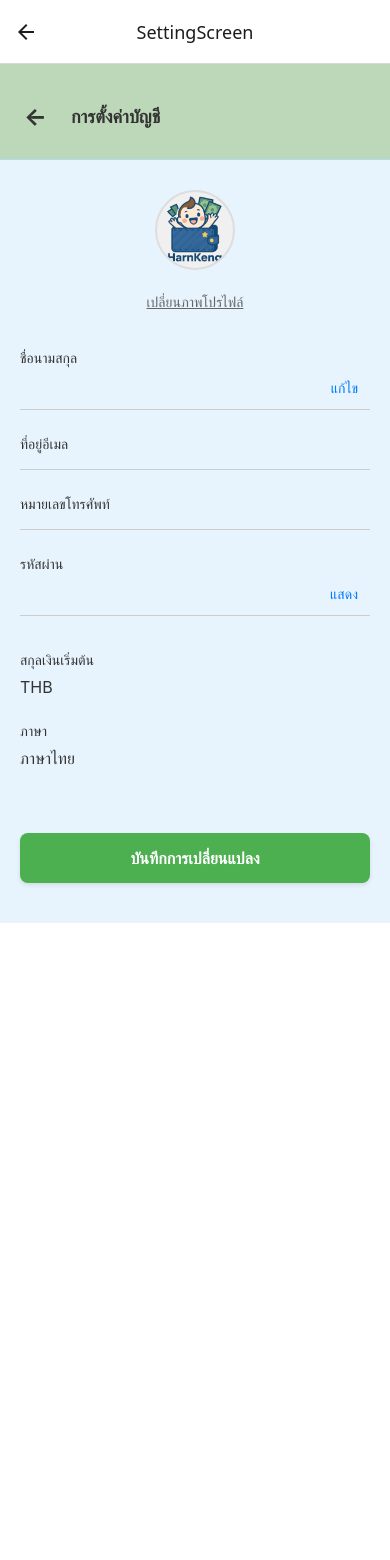
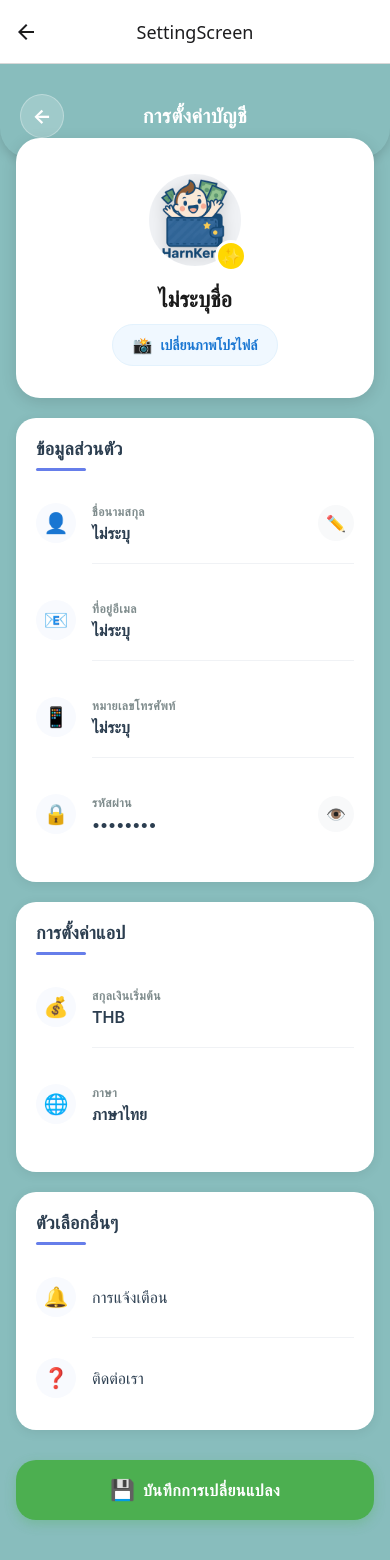
Before and after one commit to Natnichadumpling/React_Hankeng, a React Native app in the folder myapp/: screen /SettingScreen in a window 390 px wide. Before the commit the page ends 923 px from the top, so only its background shows below. Built offline with nearby package versions, Linux system fonts and the light colour scheme.

Commit message:
ปรับ ui หน้า SettingScreen

```diff
--- a/myapp/SettingScreen.js
+++ b/myapp/SettingScreen.js
@@ -8,7 +8,8 @@ import {
   StyleSheet,
   Dimensions,
   Platform,
-  TextInput
+  TextInput,
+  Animated
 } from 'react-native';
 import { useNavigation, useRoute } from '@react-navigation/native';
 import { supabase } from './supabaseClient';
@@ -18,6 +19,7 @@ const { width } = Dimensions.get('window');
 const SettingScreen = () => {
   const navigation = useNavigation();
   const route = useRoute();
+  const fadeAnim = new Animated.Value(0);
 
   const [currency, setCurrency] = useState('THB');
   const [language, setLanguage] = useState('ภาษาไทย');
@@ -29,10 +31,17 @@ const SettingScreen = () => {
   const [isEditingName, setIsEditingName] = useState(false);
 
   useEffect(() => {
-    console.log('Route params:', route.params); // Debugging log
+    // Fade in animation
+    Animated.timing(fadeAnim, {
+      toValue: 1,
+      duration: 800,
+      useNativeDriver: true,
+    }).start();
+
+    console.log('Route params:', route.params);
     if (route.params?.userData) {
       const { name, email, phone, password } = route.params.userData;
-      console.log('Received user data:', { name, email, phone, password }); // Debugging log
+      console.log('Received user data:', { name, email, phone, password });
       setSlipName(name || '');
       setEmail(email || '');
       setPhone(phone || '');
@@ -47,7 +56,7 @@ const SettingScreen = () => {
           }
 
           const userEmail = session?.user?.email;
-          console.log('User email from session:', userEmail); // Debugging log
+          console.log('User email from session:', userEmail);
 
           if (userEmail) {
             const { data, error } = await supabase
@@ -59,7 +68,7 @@ const SettingScreen = () => {
             if (error) {
               console.error('Error fetching user data:', error);
             } else if (data) {
-              console.log('Fetched user data:', data); // Debugging log
+              console.log('Fetched user data:', data);
               setSlipName(data.name || '');
               setEmail(data.email || '');
               setPhone(data.phone || '');
@@ -76,16 +85,59 @@ const SettingScreen = () => {
   }, [route.params]);
 
   const personalInfo = [
-    { label: 'ชื่อนามสกุล', value: slipName, isEditable: true },
-    { label: 'ที่อยู่อีเมล', value: email, isEditable: false },
-    { label: 'หมายเลขโทรศัพท์', value: phone, isEditable: false },
-    { label: 'รหัสผ่าน', value: password, isEditable: false },
+    { label: 'ชื่อนามสกุล', value: slipName, isEditable: true, icon: '👤' },
+    { label: 'ที่อยู่อีเมล', value: email, isEditable: false, icon: '📧' },
+    { label: 'หมายเลขโทรศัพท์', value: phone, isEditable: false, icon: '📱' },
+    { label: 'รหัสผ่าน', value: password, isEditable: false, icon: '🔒' },
   ];
 
   const appSettings = [
-    { label: 'สกุลเงินเริ่มต้น', value: currency, isEditable: false },
-    { label: 'ภาษา', value: language, isEditable: false },
+    { label: 'สกุลเงินเริ่มต้น', value: currency, isEditable: false, icon: '💰' },
+    { label: 'ภาษา', value: language, isEditable: false, icon: '🌐' },
   ];
+
+  const handleSave = async () => {
+    try {
+      console.log('Saving changes...', { slipName, email, phone });
+
+      // Get current session to get user email
+      const { data: { session }, error: sessionError } = await supabase.auth.getSession();
+      if (sessionError) {
+        console.error('Error fetching session:', sessionError);
+        alert('เกิดข้อผิดพลาดในการบันทึก กรุณาลองใหม่');
+        return;
+      }
+
+      const userEmail = session?.user?.email;
+      if (!userEmail) {
+        console.error('No user email found');
+        alert('ไม่พบข้อมูลผู้ใช้ กรุณาเข้าสู่ระบบใหม่');
+        return;
+      }
+
+      // Update user data in database
+      const { data, error } = await supabase
+        .from('users')
+        .update({
+          name: slipName,
+          phone: phone
+        })
+        .eq('email', userEmail)
+        .select();
+
+      if (error) {
+        console.error('Error updating user data:', error);
+        alert('เกิดข้อผิดพลาดในการบันทึกข้อมูล');
+      } else {
+        console.log('User data updated successfully:', data);
+        alert('บันทึกข้อมูลเรียบร้อยแล้ว');
+        setIsEditingName(false); // Exit edit mode after successful save
+      }
+    } catch (error) {
+      console.error('Error in handleSave:', error);
+      alert('เกิดข้อผิดพลาดที่ไม่คาดคิด');
+    }
+  };
 
   return (
     <View style={styles.container}>
@@ -93,90 +145,178 @@ const SettingScreen = () => {
         contentContainerStyle={styles.scrollContent}
         showsVerticalScrollIndicator={false}
       >
-        {/* Header */}
+        {/* Enhanced Header */}
+        <View style={styles.headerContainer}>
           <View style={styles.header}>
             <TouchableOpacity
               style={styles.backBtn}
               onPress={() => navigation.goBack()}
               activeOpacity={0.7}
             >
+              <View style={styles.backBtnIcon}>
                 <Text style={styles.backIcon}>←</Text>
+              </View>
             </TouchableOpacity>
             <Text style={styles.headerTitle}>การตั้งค่าบัญชี</Text>
+            <View style={styles.headerSpacer} />
+          </View>
         </View>
 
-        {/* Profile Section */}
+        <Animated.View style={[styles.animatedContent, { opacity: fadeAnim }]}>
+          {/* Enhanced Profile Section */}
+          <View style={styles.profileCard}>
             <View style={styles.profileSection}>
               <View style={styles.avatarContainer}>
                 <Image
                   source={require('./assets/images/logo.png')}
                   style={styles.avatar}
                 />
+                <View style={styles.avatarBadge}>
+                  <Text style={styles.avatarBadgeIcon}>✨</Text>
                 </View>
+              </View>
+              <Text style={styles.profileName}>{slipName || 'ไม่ระบุชื่อ'}</Text>
               <TouchableOpacity style={styles.changePhotoBtn} activeOpacity={0.8}>
+                <Text style={styles.changePhotoIcon}>📸</Text>
                 <Text style={styles.changePhotoText}>เปลี่ยนภาพโปรไฟล์</Text>
               </TouchableOpacity>
             </View>
+          </View>
 
           {/* Personal Information Section */}
-        <View style={styles.sectionContainer}>
+          <View style={styles.sectionCard}>
+            <View style={styles.sectionHeader}>
+              <Text style={styles.sectionTitle}>ข้อมูลส่วนตัว</Text>
+              <View style={styles.sectionTitleLine} />
+            </View>
             {personalInfo.map((item, index) => (
               <View key={index} style={styles.fieldContainer}>
+                <View style={styles.fieldRow}>
+                  <View style={styles.fieldLeft}>
+                    <View style={styles.iconContainer}>
+                      <Text style={styles.fieldIcon}>{item.icon}</Text>
+                    </View>
+                    <View style={styles.fieldContent}>
                       <Text style={styles.fieldLabel}>{item.label}</Text>
-              <View style={styles.inputRow}>
+                      <View style={styles.inputContainer}>
                         {item.isEditable && item.label === 'ชื่อนามสกุล' ? (
                           isEditingName ? (
                             <TextInput
-                      style={styles.fieldValue}
+                              style={[styles.fieldValue, styles.editableInput]}
                               value={slipName}
                               onChangeText={setSlipName}
+                              placeholder="กรุณาใส่ชื่อ-นามสกุล"
+                              placeholderTextColor="#999"
                             />
                           ) : (
-                    <Text style={styles.fieldValue}>{slipName}</Text>
+                            <Text style={styles.fieldValue}>{slipName || 'ไม่ระบุ'}</Text>
                           )
+                        ) : item.label === 'รหัสผ่าน' ? (
+                          <Text style={styles.fieldValue}>
+                            {showPassword ? item.value : '••••••••'}
+                          </Text>
                         ) : (
-                  <Text style={styles.fieldValue}>{item.value}</Text>
+                          <Text style={styles.fieldValue}>{item.value || 'ไม่ระบุ'}</Text>
                         )}
+                      </View>
+                    </View>
+                  </View>
+                  <View style={styles.actionContainer}>
                     {item.label === 'ชื่อนามสกุล' && (
                       <TouchableOpacity
-                    style={styles.editBtn}
+                        style={[styles.actionBtn, isEditingName && styles.saveBtn]}
                         activeOpacity={0.7}
                         onPress={() => setIsEditingName(!isEditingName)}
                       >
-                    <Text style={styles.editText}>{isEditingName ? 'บันทึก' : 'แก้ไข'}</Text>
+                        <Text style={[styles.actionText, isEditingName && styles.saveText]}>
+                          {isEditingName ? '💾' : '✏️'}
+                        </Text>
                       </TouchableOpacity>
                     )}
                     {item.label === 'รหัสผ่าน' && (
                       <TouchableOpacity
-                    style={styles.showPasswordBtn}
+                        style={styles.actionBtn}
                         onPress={() => setShowPassword(!showPassword)}
                         activeOpacity={0.7}
                       >
-                    <Text style={styles.showPasswordText}>{showPassword ? 'ซ่อน' : 'แสดง'}</Text>
+                        <Text style={styles.actionText}>{showPassword ? '🙈' : '👁️'}</Text>
                       </TouchableOpacity>
                     )}
                   </View>
+                </View>
+                {index < personalInfo.length - 1 && <View style={styles.divider} />}
               </View>
             ))}
           </View>
 
           {/* App Settings Section */}
-        <View style={styles.sectionContainer}>
+          <View style={styles.sectionCard}>
+            <View style={styles.sectionHeader}>
+              <Text style={styles.sectionTitle}>การตั้งค่าแอป</Text>
+              <View style={styles.sectionTitleLine} />
+            </View>
             {appSettings.map((item, index) => (
               <View key={index} style={styles.fieldContainer}>
+                <TouchableOpacity style={styles.fieldRow} activeOpacity={0.7} onPress={() => navigation.navigate('Setting2Screen')}>
+                  <View style={styles.fieldLeft}>
+                    <View style={styles.iconContainer}>
+                      <Text style={styles.fieldIcon}>{item.icon}</Text>
+                    </View>
+                    <View style={styles.fieldContent}>
                       <Text style={styles.fieldLabel}>{item.label}</Text>
                       <Text style={styles.fieldValue}>{item.value}</Text>
+                    </View>
+                  </View>
+                  <View style={styles.actionContainer}>
+                  </View>
+                </TouchableOpacity>
+                {index < appSettings.length - 1 && <View style={styles.divider} />}
               </View>
             ))}
           </View>
 
-        {/* Save Button */}
+          {/* Additional Options */}
+          <View style={styles.sectionCard}>
+            <View style={styles.sectionHeader}>
+              <Text style={styles.sectionTitle}>ตัวเลือกอื่นๆ</Text>
+              <View style={styles.sectionTitleLine} />
+            </View>
             <TouchableOpacity
-          style={styles.saveBtn}
+              style={styles.fieldRow}
+              activeOpacity={0.7}
+              onPress={() => navigation.navigate('Setting2Screen')}
+            >
+              <View style={styles.fieldLeft}>
+                <View style={styles.iconContainer}>
+                  <Text style={styles.fieldIcon}>🔔</Text>
+                </View>
+                <Text style={styles.optionLabel}>การแจ้งเตือน</Text>
+              </View>
+            </TouchableOpacity>
+            <View style={styles.divider} />
+            <TouchableOpacity style={styles.fieldRow} activeOpacity={0.7}
+            onPress={() => navigation.navigate('Home4Screen')}>
+              <View style={styles.fieldLeft}>
+                <View style={styles.iconContainer}>
+                  <Text style={styles.fieldIcon}>❓</Text>
+                </View>
+                <Text style={styles.optionLabel}>ติดต่อเรา</Text>
+              </View>
+            </TouchableOpacity>
+          </View>
+
+          {/* Enhanced Save Button */}
+          <TouchableOpacity
+            style={styles.saveButton}
             activeOpacity={0.8}
+            onPress={handleSave}
           >
-          <Text style={styles.saveBtnText}>บันทึกการเปลี่ยนแปลง</Text>
+            <View style={styles.saveButtonContent}>
+              <Text style={styles.saveButtonIcon}>💾</Text>
+              <Text style={styles.saveButtonText}>บันทึกการเปลี่ยนแปลง</Text>
+            </View>
           </TouchableOpacity>
+        </Animated.View>
       </ScrollView>
     </View>
   );
@@ -185,141 +325,276 @@ const SettingScreen = () => {
 const styles = StyleSheet.create({
   container: {
     flex: 1,
-    backgroundColor: '#E8F4FD', // Light blue background
+    backgroundColor: '#88bdbdff',
   },
   scrollContent: {
     paddingBottom: 40,
   },
+  headerContainer: {
+    backgroundColor: 'linear-gradient(135deg, #667eea 0%, #764ba2 100%)',
+    paddingTop: Platform.OS === 'ios' ? 50 : 30,
+    paddingBottom: 20,
+    borderBottomLeftRadius: 30,
+    borderBottomRightRadius: 30,
+    elevation: 8,
+    shadowColor: '#000',
+    shadowOffset: { width: 0, height: 4 },
+    shadowOpacity: 0.15,
+    shadowRadius: 12,
+  },
   header: {
     flexDirection: 'row',
     alignItems: 'center',
-    paddingHorizontal: 16,
-    paddingTop: Platform.OS === 'ios' ? 50 : 30,
-    paddingBottom: 20,
-    backgroundColor: '#bcd8b8ff', // เปลี่ยนเป็นสีเขียวอ่อน
-    borderBottomWidth: 1,
-    borderBottomColor: '#B3D9F2',
+    paddingHorizontal: 20,
+    justifyContent: 'space-between',
   },
   backBtn: {
-    padding: 8,
-    marginRight: 16,
+    width: 44,
+    height: 44,
+  },
+  backBtnIcon: {
+    width: 44,
+    height: 44,
+    borderRadius: 22,
+    backgroundColor: 'rgba(255, 255, 255, 0.2)',
+    alignItems: 'center',
+    justifyContent: 'center',
+    borderWidth: 1,
+    borderColor: 'rgba(255, 255, 255, 0.3)',
   },
   backIcon: {
-    fontSize: 24,
-    color: '#333',
+    fontSize: 20,
+    color: '#FFFFFF',
     fontWeight: 'bold',
   },
   headerTitle: {
-    fontSize: 18,
-    fontWeight: '600',
-    color: '#333',
+    fontSize: 20,
+    fontWeight: 'bold',
+    color: '#FFFFFF',
+    textAlign: 'center',
+    letterSpacing: 0.5,
+  },
+  headerSpacer: {
+    width: 44,
+  },
+  animatedContent: {
     flex: 1,
+  },
+  profileCard: {
+    backgroundColor: '#FFFFFF',
+    marginHorizontal: 16,
+    marginTop: -20,
+    borderRadius: 24,
+    elevation: 8,
+    shadowColor: '#000',
+    shadowOffset: { width: 0, height: 4 },
+    shadowOpacity: 0.12,
+    shadowRadius: 16,
   },
   profileSection: {
     alignItems: 'center',
-    paddingVertical: 30,
-    paddingHorizontal: 20,
-    backgroundColor: '#E8F4FD',
+    paddingVertical: 32,
+    paddingHorizontal: 24,
   },
   avatarContainer: {
-    marginBottom: 15,
+    position: 'relative',
+    marginBottom: 16,
   },
   avatar: {
-    width: 80,
-    height: 80,
-    borderRadius: 40,
-    backgroundColor: '#F0F0F0',
-    borderWidth: 2,
-    borderColor: '#DDD',
+    width: 100,
+    height: 100,
+    borderRadius: 50,
+    backgroundColor: '#F0F2F5',
+    borderWidth: 4,
+    borderColor: '#FFFFFF',
+    elevation: 6,
+    shadowColor: '#000',
+    shadowOffset: { width: 0, height: 3 },
+    shadowOpacity: 0.15,
+    shadowRadius: 8,
+  },
+  avatarBadge: {
+    position: 'absolute',
+    bottom: -2,
+    right: -2,
+    width: 32,
+    height: 32,
+    borderRadius: 16,
+    backgroundColor: '#FFD700',
+    alignItems: 'center',
+    justifyContent: 'center',
+    borderWidth: 3,
+    borderColor: '#FFFFFF',
+    elevation: 4,
+  },
+  avatarBadgeIcon: {
+    fontSize: 16,
+  },
+  profileName: {
+    fontSize: 22,
+    fontWeight: 'bold',
+    color: '#1A1A1A',
+    marginBottom: 12,
   },
   changePhotoBtn: {
+    flexDirection: 'row',
+    alignItems: 'center',
+    backgroundColor: '#F0F8FF',
     paddingHorizontal: 20,
-    paddingVertical: 8,
+    paddingVertical: 10,
+    borderRadius: 25,
+    borderWidth: 1,
+    borderColor: '#E3F2FD',
+  },
+  changePhotoIcon: {
+    fontSize: 16,
+    marginRight: 8,
   },
   changePhotoText: {
-    color: '#666',
+    color: '#1976D2',
     fontSize: 14,
-    textDecorationLine: 'underline',
+    fontWeight: '600',
   },
-  sectionContainer: {
-    paddingHorizontal: 20,
-    marginBottom: 10,
+  sectionCard: {
+    backgroundColor: '#FFFFFF',
+    marginHorizontal: 16,
+    marginTop: 20,
+    borderRadius: 20,
+    padding: 20,
+    elevation: 4,
+    shadowColor: '#000',
+    shadowOffset: { width: 0, height: 2 },
+    shadowOpacity: 0.08,
+    shadowRadius: 12,
+  },
+  sectionHeader: {
+    marginBottom: 20,
+  },
+  sectionTitle: {
+    fontSize: 18,
+    fontWeight: 'bold',
+    color: '#2C3E50',
+    marginBottom: 8,
+    letterSpacing: 0.3,
+  },
+  sectionTitleLine: {
+    height: 3,
+    backgroundColor: '#667eea',
+    borderRadius: 2,
+    width: 50,
   },
   fieldContainer: {
-    marginBottom: 25,
+    marginBottom: 16,
   },
-  fieldLabel: {
-    fontSize: 14,
-    color: '#333',
-    marginBottom: 8,
-    fontWeight: '500',
-  },
-  inputRow: {
+  fieldRow: {
     flexDirection: 'row',
     alignItems: 'center',
     justifyContent: 'space-between',
-    borderBottomWidth: 1,
-    borderBottomColor: '#CCC',
-    paddingBottom: 8,
+    paddingVertical: 12,
+  },
+  fieldLeft: {
+    flexDirection: 'row',
+    alignItems: 'center',
+    flex: 1,
+  },
+  iconContainer: {
+    width: 40,
+    height: 40,
+    borderRadius: 20,
+    backgroundColor: '#F8FAFE',
+    alignItems: 'center',
+    justifyContent: 'center',
+    marginRight: 16,
+  },
+  fieldIcon: {
+    fontSize: 20,
+  },
+  fieldContent: {
+    flex: 1,
+  },
+  fieldLabel: {
+    fontSize: 12,
+    color: '#7F8C8D',
+    marginBottom: 4,
+    fontWeight: '600',
+    textTransform: 'uppercase',
+    letterSpacing: 0.5,
+  },
+  inputContainer: {
+    flex: 1,
   },
   fieldValue: {
     fontSize: 16,
-    color: '#333',
-    flex: 1,
+    color: '#2C3E50',
+    fontWeight: '600',
   },
-  editBtn: {
-    paddingHorizontal: 12,
+  editableInput: {
+    borderBottomWidth: 1,
+    borderBottomColor: '#E3F2FD',
     paddingVertical: 4,
   },
-  editText: {
-    color: '#007AFF',
-    fontSize: 14,
-    fontWeight: '500',
+  actionContainer: {
+    marginLeft: 12,
   },
-  showPasswordBtn: {
-    paddingHorizontal: 12,
-    paddingVertical: 4,
-  },
-  showPasswordText: {
-    color: '#007AFF',
-    fontSize: 14,
-    fontWeight: '500',
-  },
-  dropdownContainer: {
-    flexDirection: 'row',
+  actionBtn: {
+    width: 36,
+    height: 36,
+    borderRadius: 18,
+    backgroundColor: '#F8F9FA',
     alignItems: 'center',
-    justifyContent: 'space-between',
-    borderBottomWidth: 1,
-    borderBottomColor: '#CCC',
-    paddingBottom: 8,
-    paddingRight: 8,
-  },
-  dropdownValue: {
-    fontSize: 16,
-    color: '#333',
-    flex: 1,
-  },
-  dropdownIcon: {
-    fontSize: 12,
-    color: '#666',
+    justifyContent: 'center',
   },
   saveBtn: {
     backgroundColor: '#4CAF50',
-    marginHorizontal: 20,
+  },
+  actionText: {
+    fontSize: 16,
+  },
+  saveText: {
+    color: '#FFFFFF',
+  },
+  chevron: {
+    fontSize: 14,
+    color: '#BDC3C7',
+  },
+  optionLabel: {
+    fontSize: 16,
+    color: '#2C3E50',
+    fontWeight: '500',
+  },
+  divider: {
+    height: 1,
+    backgroundColor: '#F0F2F5',
+    marginVertical: 8,
+    marginLeft: 56,
+  },
+  saveButton: {
+    marginHorizontal: 16,
     marginTop: 30,
-    paddingVertical: 15,
-    borderRadius: 8,
+    borderRadius: 20,
+    overflow: 'hidden',
+    elevation: 8,
+    shadowColor: '#4CAF50',
+    shadowOffset: { width: 0, height: 4 },
+    shadowOpacity: 0.3,
+    shadowRadius: 12,
+  },
+  saveButtonContent: {
+    backgroundColor: '#4CAF50',
+    paddingVertical: 18,
+    flexDirection: 'row',
     alignItems: 'center',
-    elevation: 2,
-    shadowColor: '#000',
-    shadowOffset: { width: 0, height: 2 },
-    shadowOpacity: 0.1,
-    shadowRadius: 4,
+    justifyContent: 'center',
   },
-  saveBtnText: {
+  saveButtonIcon: {
+    fontSize: 20,
+    marginRight: 8,
+  },
+  saveButtonText: {
     color: '#FFFFFF',
     fontSize: 16,
-    fontWeight: '600',
+    fontWeight: 'bold',
+    letterSpacing: 0.5,
   },
 });
 
```
Lines whose indentation alone changed are shown as unchanged.
